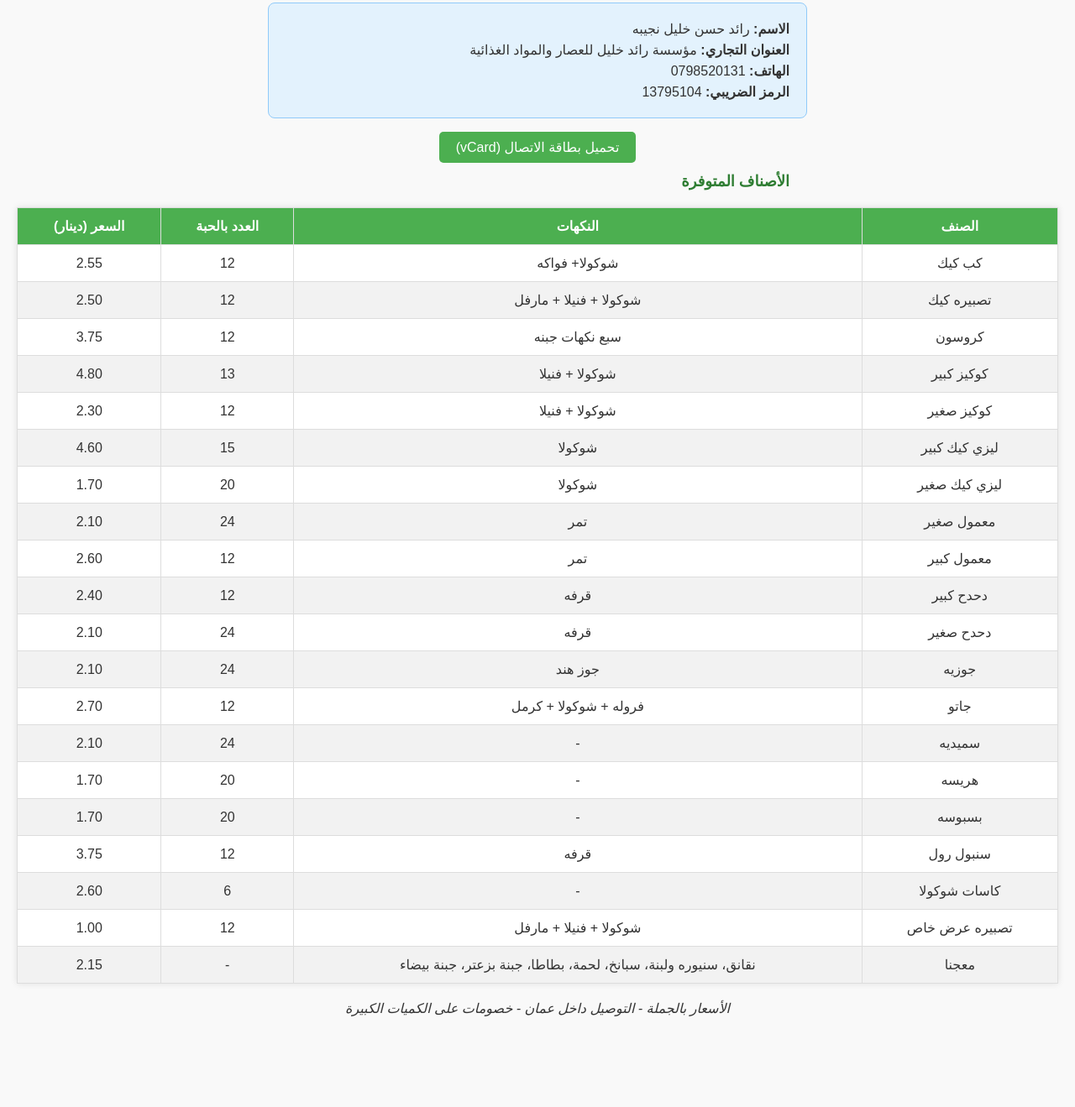
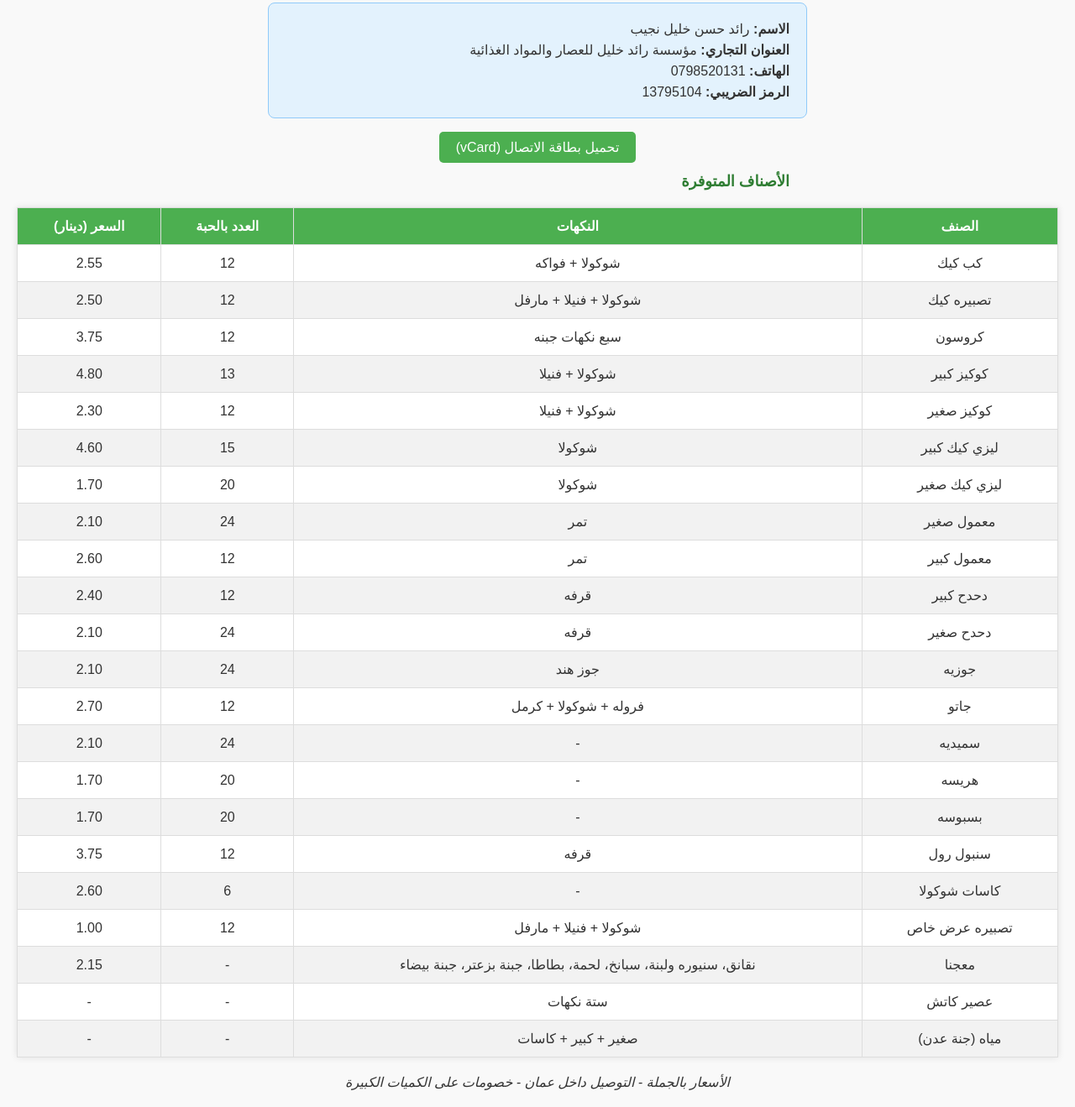
Before and after one commit to njpc443/ngpt, a plain HTML site: page index.html in a window 1280 px wide. Shown: the part 66-1385 px from the top of the page at 84% size. Before the commit the page ends 1297 px from the top, so only its background shows below. Drawn offline with Linux system fonts and the light colour scheme.

Commit message:
تحديث بيانات المنتجات في الصفحة

```diff
--- a/index.html
+++ b/index.html
@@ -67,11 +67,12 @@
 <h1>عرض منتجات - مؤسسة رائد خليل للعصائر والمواد الغذائية</h1>
 
 <div class="merchant-info">
-  <p><strong>الاسم:</strong> رائد حسن خليل نجيبه</p>
+  <p><strong>الاسم:</strong> رائد حسن خليل نجيب</p>
   <p><strong>العنوان التجاري:</strong> مؤسسة رائد خليل للعصار والمواد الغذائية</p>
   <p><strong>الهاتف:</strong> 0798520131</p>
   <p><strong>الرمز الضريبي:</strong> 13795104</p>
 </div>
+
 <div style="text-align: center; margin-bottom: 20px;">
   <a href="raed.vcf" download="raed.vcf" style="padding: 10px 20px; background:#4CAF50; color:white; text-decoration:none; border-radius: 5px;">
     تحميل بطاقة الاتصال (vCard)
@@ -90,7 +91,7 @@
     </tr>
   </thead>
   <tbody>
-    <tr><td>كب كيك</td><td>شوكولا+ فواكه</td><td>12</td><td>2.55</td></tr>
+    <tr><td>كب كيك</td><td>شوكولا + فواكه</td><td>12</td><td>2.55</td></tr>
     <tr><td>تصبيره كيك</td><td>شوكولا + فنيلا + مارفل</td><td>12</td><td>2.50</td></tr>
     <tr><td>كروسون</td><td>سبع نكهات جبنه</td><td>12</td><td>3.75</td></tr>
     <tr><td>كوكيز كبير</td><td>شوكولا + فنيلا</td><td>13</td><td>4.80</td></tr>
@@ -110,6 +111,8 @@
     <tr><td>كاسات شوكولا</td><td>-</td><td>6</td><td>2.60</td></tr>
     <tr><td>تصبيره عرض خاص</td><td>شوكولا + فنيلا + مارفل</td><td>12</td><td>1.00</td></tr>
     <tr><td>معجنا</td><td>نقانق، سنيوره ولبنة، سبانخ، لحمة، بطاطا، جبنة بزعتر، جبنة بيضاء</td><td>-</td><td>2.15</td></tr>
+    <tr><td>عصير كاتش</td><td>ستة نكهات</td><td>-</td><td>-</td></tr>
+    <tr><td>مياه (جنة عدن)</td><td>صغير + كبير + كاسات</td><td>-</td><td>-</td></tr>
   </tbody>
 </table>
 
```
